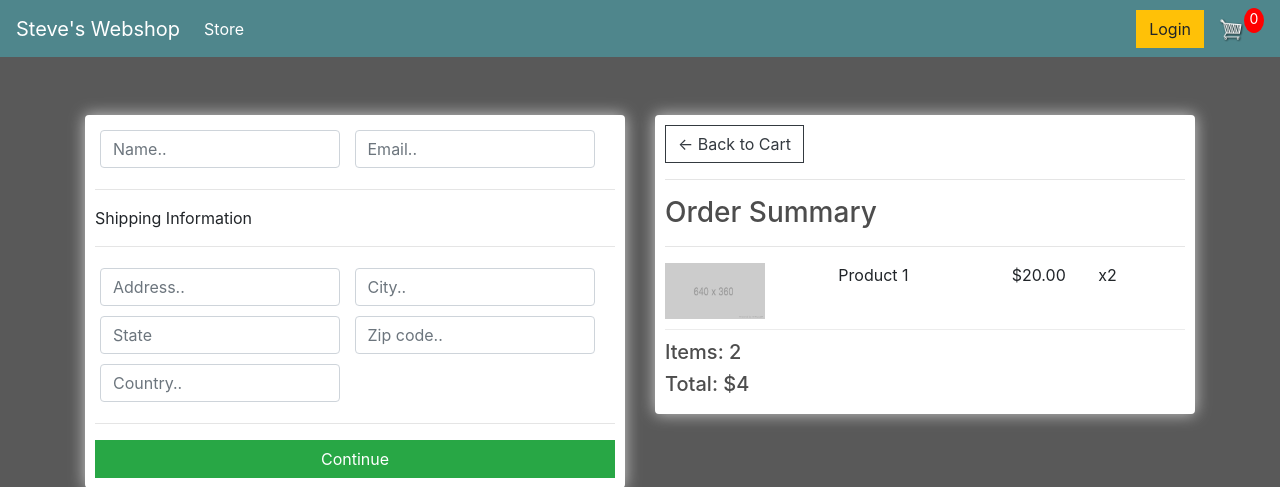
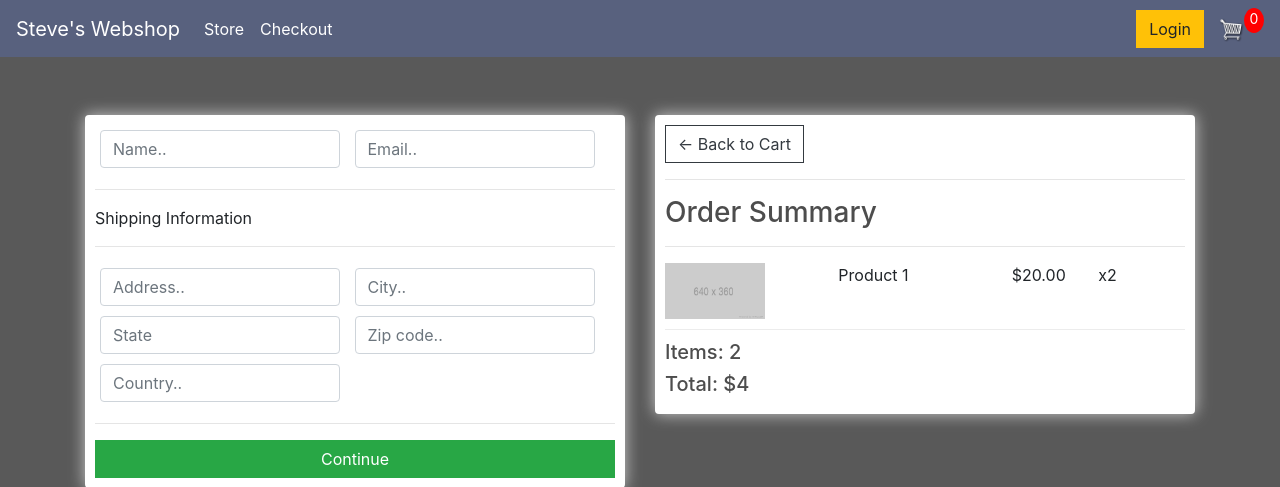
Before and after one commit to Davittio-L/ECommerce-Site, a Django app: page /checkout/ in a window 1280 px wide. Shown: the top 487 px of the page. Run offline with Django 4.2, Linux system fonts and the light colour scheme; tables that the repository leaves empty hold one stand-in row (values such as "Sample post"); some libraries are stand-ins or nearby versions.

Commit message:
V 1.8.8 - Added checkout button to navbar to direct to checkout. added to cart in views.py

```diff
--- a/shopping/Static/css/main.css
+++ b/shopping/Static/css/main.css
@@ -26,7 +26,7 @@ h1, h2, h3, h4, h5, h6 {
 }
 
 .bg-dark {
-        background-color:#4f868c!important;
+        background-color:#58617e!important;
 }
 
 #cart-icon {
--- a/shopping/Templates/shopping/main.html
+++ b/shopping/Templates/shopping/main.html
@@ -26,6 +26,13 @@
               <a class="nav-link" href="{% url 'store' %}">Store<span class="sr-only">(current)</span></a>
             </li>
           </ul>
+          <div class="collapse navbar-collapse" id="navbarSupportedContent">
+            <ul class="navbar-nav mr-auto">
+              <li class="nav-item active">
+                <a class="nav-link" href="{% url 'checkout' %}">Checkout<span class="sr-only">(current)</span></a>
+              </li>
+            </ul>
+          </div>
           <div class="form-inline my-2 my-lg-0">
             <a href="#"class="btn btn-warning">Login</a>
             <a href="{% url 'cart' %}">
--- a/shopping/views.py
+++ b/shopping/views.py
@@ -7,7 +7,14 @@ def store(request):
     return render(request, 'shopping/store.html', context)
 
 def cart(request):
-    context = {}
+    if request.user.is_authenticated:
+        customer = request.user.customer
+        order, created = Order.objects.get_or_create(customer=customer, complete=False)
+        items = order.orderitem_set.all()
+    else:
+            items = []
+
+    context = {'items': items}
     return render(request, 'shopping/cart.html', context)
 
 def checkout(request):
```
